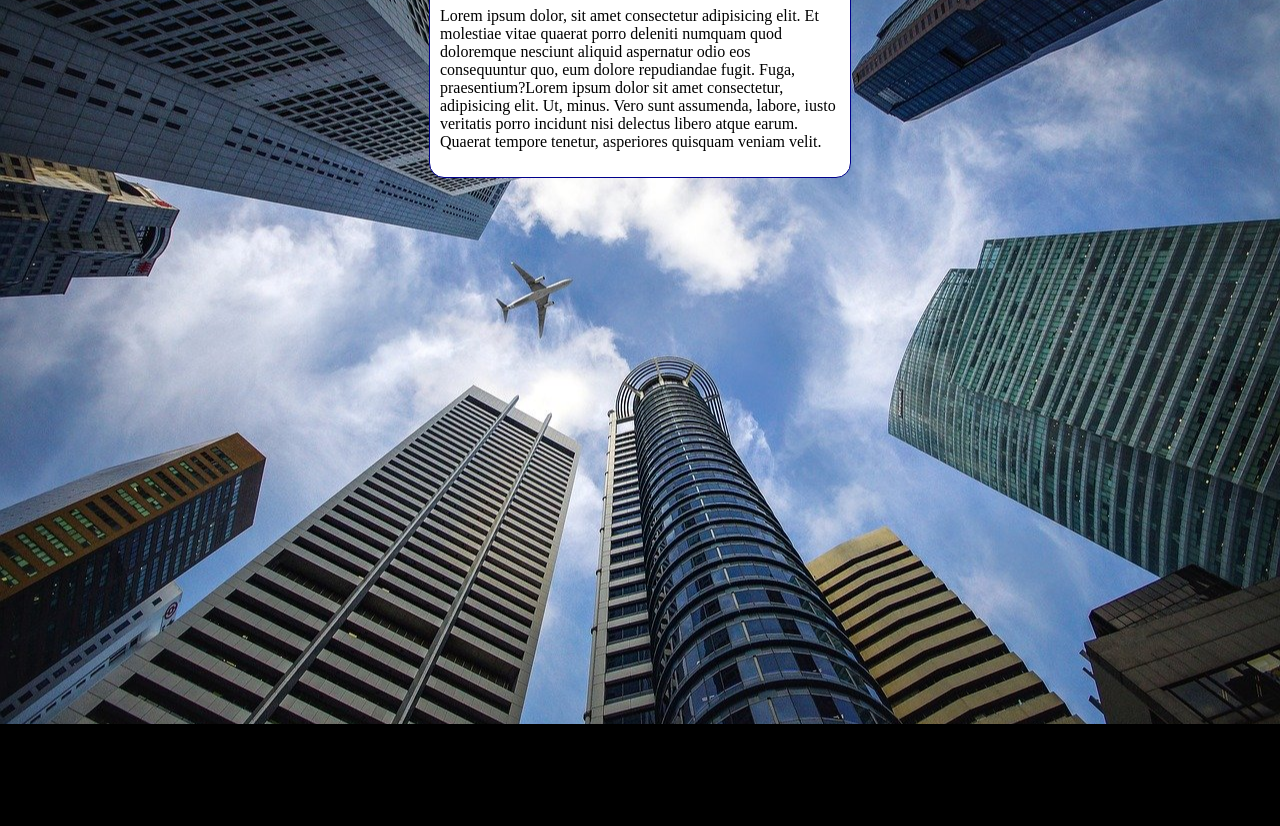
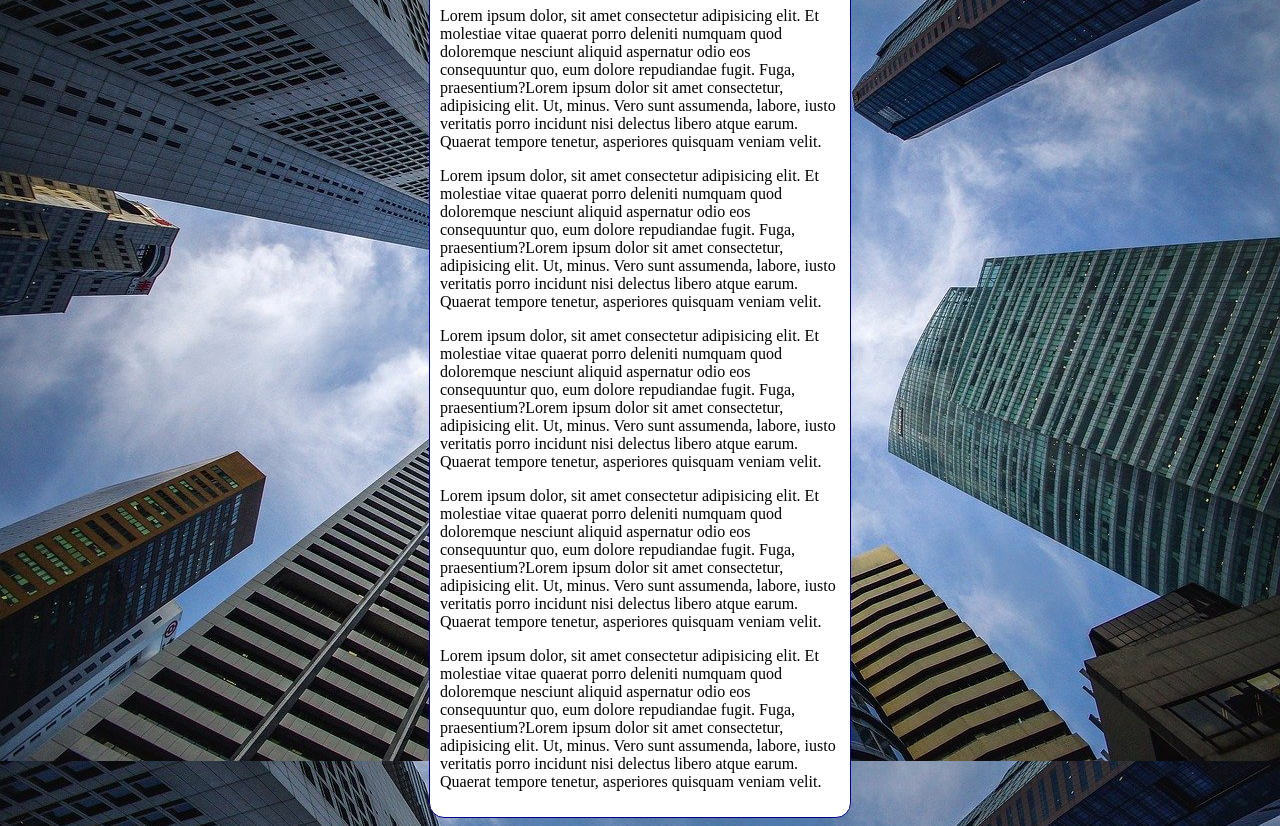
Before and after one commit to tacioalmeida/Curso-HTML-CSS, a plain HTML site: page Exercicios/ex22/fundo06.html in a window 1280 px wide. Shown: the part 92-918 px from the top of the page. Before the commit the page ends 816 px from the top, so only its background shows below. Drawn offline with Linux system fonts and the light colour scheme.

Commit message:
Update fundo06.html

```diff
--- a/Exercicios/ex22/fundo06.html
+++ b/Exercicios/ex22/fundo06.html
@@ -3,20 +3,29 @@
 <head>
     <meta charset="UTF-8">
     <meta name="viewport" content="width=device-width, initial-scale=1.0">
-    <title>Document</title>
+    <title>Fundo fixo de tela</title>
     <style>
         body{
-            height: 100vh;
+            /*height: 100vh;
             background-color: black;
             background-image: url(imagens/wallpaper002.jpg);
             background-position: center center;
             background-repeat: no-repeat;
             background-size: cover;
+            background-attachment: fixed;
+            */
+
+            /* Shorthand - background
+            color > image > position > repeat > [size] > attachment
+            */
+
+            background: black url(imagens/wallpaper002.jpg) center center no-repeat fixed;
+            background-size: cover;
         }
 
         main{
             background-color: white;
-            width: 400px;
+            max-width: 400px;
             padding: 10px;
             margin: auto;
             border: 1px solid darkblue;
@@ -28,6 +37,10 @@
     <main>
         <h1>Teste de Imagem de fundo</h1>
         <p>Lorem ipsum dolor, sit amet consectetur adipisicing elit. Et molestiae vitae quaerat porro deleniti numquam quod doloremque nesciunt aliquid aspernatur odio eos consequuntur quo, eum dolore repudiandae fugit. Fuga, praesentium?Lorem ipsum dolor sit amet consectetur, adipisicing elit. Ut, minus. Vero sunt assumenda, labore, iusto veritatis porro incidunt nisi delectus libero atque earum. Quaerat tempore tenetur, asperiores quisquam veniam velit.</p>
+        <p>Lorem ipsum dolor, sit amet consectetur adipisicing elit. Et molestiae vitae quaerat porro deleniti numquam quod doloremque nesciunt aliquid aspernatur odio eos consequuntur quo, eum dolore repudiandae fugit. Fuga, praesentium?Lorem ipsum dolor sit amet consectetur, adipisicing elit. Ut, minus. Vero sunt assumenda, labore, iusto veritatis porro incidunt nisi delectus libero atque earum. Quaerat tempore tenetur, asperiores quisquam veniam velit.</p>
+        <p>Lorem ipsum dolor, sit amet consectetur adipisicing elit. Et molestiae vitae quaerat porro deleniti numquam quod doloremque nesciunt aliquid aspernatur odio eos consequuntur quo, eum dolore repudiandae fugit. Fuga, praesentium?Lorem ipsum dolor sit amet consectetur, adipisicing elit. Ut, minus. Vero sunt assumenda, labore, iusto veritatis porro incidunt nisi delectus libero atque earum. Quaerat tempore tenetur, asperiores quisquam veniam velit.</p>
+        <p>Lorem ipsum dolor, sit amet consectetur adipisicing elit. Et molestiae vitae quaerat porro deleniti numquam quod doloremque nesciunt aliquid aspernatur odio eos consequuntur quo, eum dolore repudiandae fugit. Fuga, praesentium?Lorem ipsum dolor sit amet consectetur, adipisicing elit. Ut, minus. Vero sunt assumenda, labore, iusto veritatis porro incidunt nisi delectus libero atque earum. Quaerat tempore tenetur, asperiores quisquam veniam velit.</p>
+        <p>Lorem ipsum dolor, sit amet consectetur adipisicing elit. Et molestiae vitae quaerat porro deleniti numquam quod doloremque nesciunt aliquid aspernatur odio eos consequuntur quo, eum dolore repudiandae fugit. Fuga, praesentium?Lorem ipsum dolor sit amet consectetur, adipisicing elit. Ut, minus. Vero sunt assumenda, labore, iusto veritatis porro incidunt nisi delectus libero atque earum. Quaerat tempore tenetur, asperiores quisquam veniam velit.</p>
     </main>
 </body>
 </html>
```
